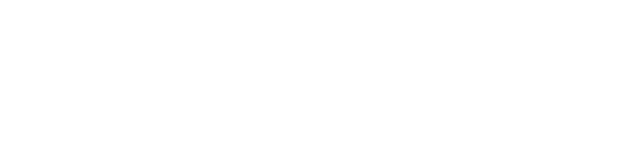
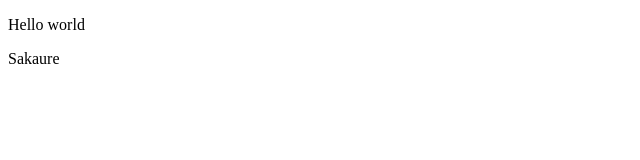
Before and after one commit to forger6969/git_1, a plain HTML site: page index.html in a window 1280 px wide. Shown: the whole page, without its empty margins (0-640 px from the left). Drawn offline with Linux system fonts and the light colour scheme.

Commit message:
new text

```diff
--- a/index.html
+++ b/index.html
@@ -1,11 +1,17 @@
 <!DOCTYPE html>
 <html lang="en">
+
 <head>
     <meta charset="UTF-8">
     <meta name="viewport" content="width=device-width, initial-scale=1.0">
     <title>Document</title>
 </head>
+
 <body>
 
+    <p>Hello world</p>
+    <p>Sakaure</p>
+
 </body>
+
 </html>
```
